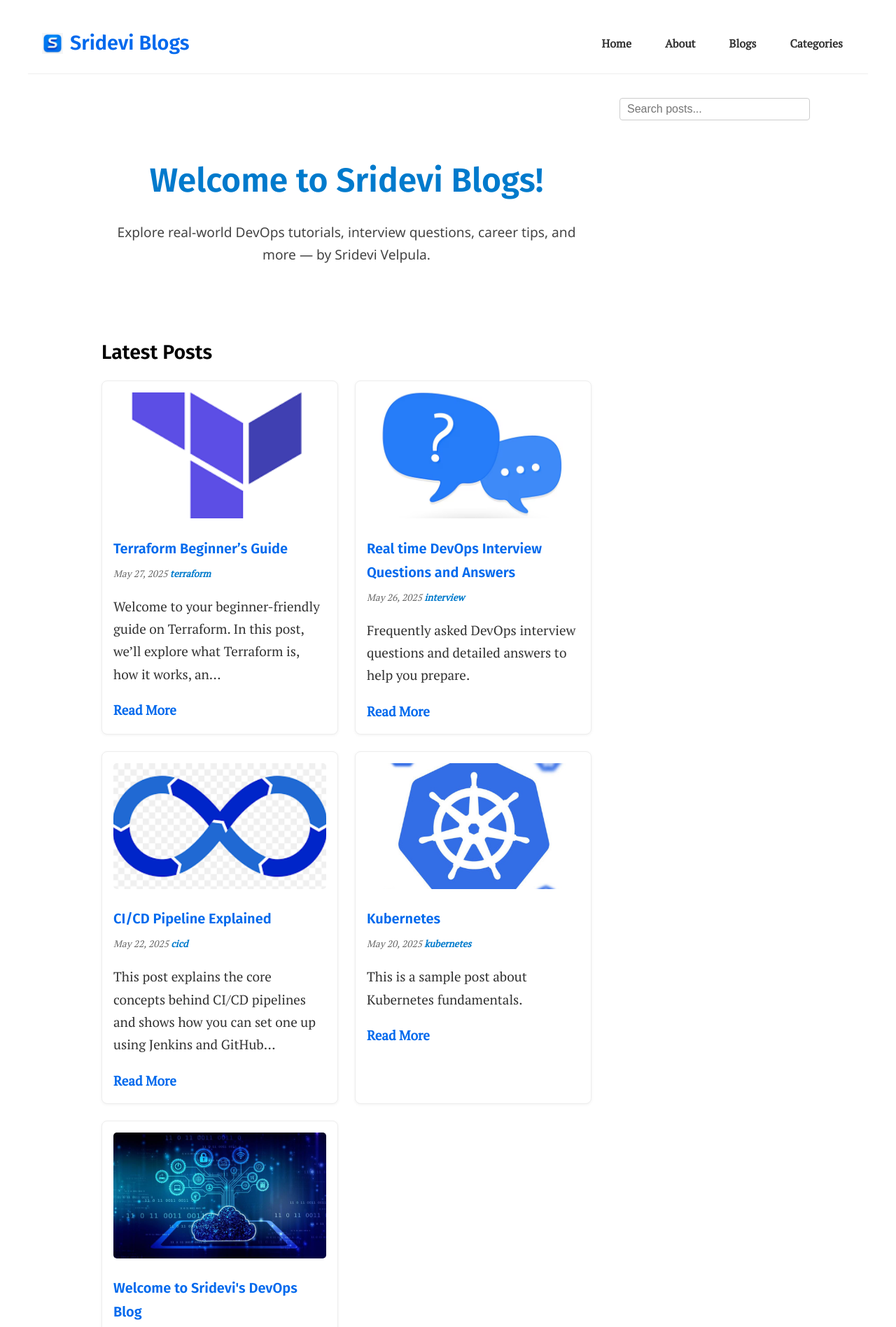
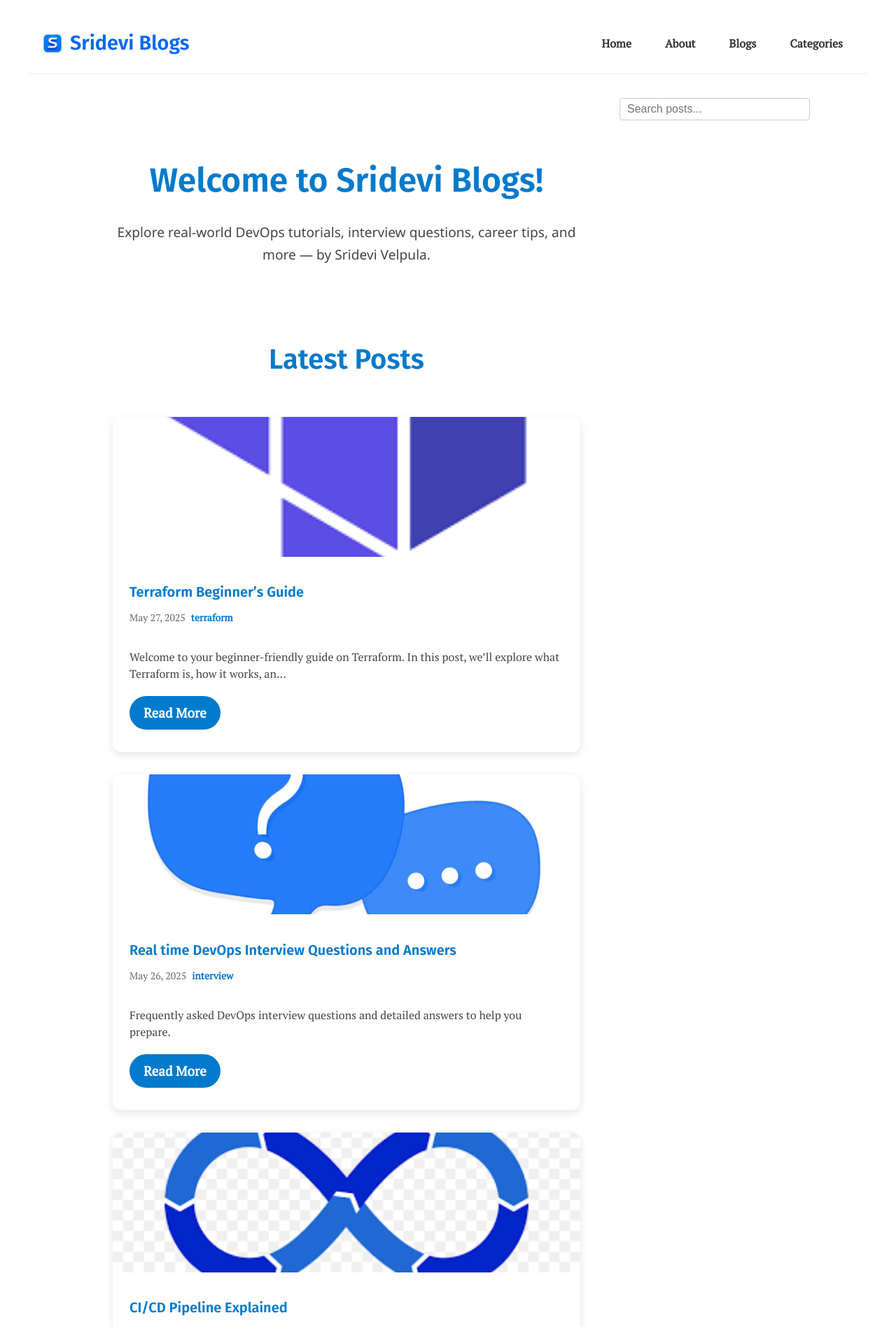
Before and after one commit to srideviblogs/srideviblogs.github.io, a Jekyll site: the page built from index.md, in a window 1280 px wide. Shown: the top 1897 px of the page at 70% size. Built offline with Jekyll 4.4.1, drawn with Linux system fonts in a browser that asks for light colours.

Commit message:
Update custom.css

```diff
--- a/assets/css/custom.css
+++ b/assets/css/custom.css
@@ -458,68 +458,97 @@ header.site-header {
   text-decoration: none;
 }
 
-/* Container grid for post cards */
+/* ------ Post card */
+.latest-posts {
+  max-width: 1200px;
+  margin: 0 auto 3rem;
+  padding: 0 1rem;
+}
+
+.section-title {
+  font-size: 2.5rem;
+  text-align: center;
+  color: #007acc;
+  margin-bottom: 3rem;
+  font-weight: 700;
+}
+
 .post-grid {
   display: grid;
   grid-template-columns: repeat(auto-fit, minmax(320px, 1fr));
-  gap: 1.5rem;
-  margin-top: 1rem;
+  gap: 2rem;
 }
 
-/* Individual post card */
 .post-card {
-  border: 1px solid #eee;
-  border-radius: 8px;
-  background-color: #fff;
-  box-shadow: 0 1px 4px rgba(0,0,0,0.06);
+  background: #fff;
+  border-radius: 12px;
+  box-shadow: 0 4px 12px rgb(0 0 0 / 0.1);
+  overflow: hidden;
   display: flex;
   flex-direction: column;
-  transition: box-shadow 0.3s ease;
-  padding: 1rem;
+  transition: box-shadow 0.3s ease, transform 0.3s ease;
 }
 
 .post-card:hover {
-  box-shadow: 0 4px 12px rgba(0,0,0,0.12);
+  box-shadow: 0 8px 24px rgb(0 0 0 / 0.15);
+  transform: translateY(-8px);
 }
 
-/* Post image */
+.post-image-link {
+  display: block;
+  overflow: hidden;
+}
+
 .post-image {
   width: 100%;
-  height: 180px;
+  height: 200px;
   object-fit: cover;
-  border-radius: 5px;
-  margin-bottom: 1rem;
+  transition: transform 0.3s ease;
 }
 
-/* Post content inside card */
-.post-content h3 {
-  margin: 0 0 0.5rem 0;
-  font-weight: 700;
-  font-family: 'Fira Sans', sans-serif;
-  font-size: 1.25rem;
-  color: #222;
+.post-card:hover .post-image {
+  transform: scale(1.05);
 }
 
-.post-content h3 a {
-  color: #0069ed;
-  text-decoration: none;
+.post-content {
+  padding: 1.5rem 1.5rem 2rem;
+  flex-grow: 1;
+  display: flex;
+  flex-direction: column;
 }
 
-.post-content h3 a:hover {
-  text-decoration: underline;
+.post-title {
+  font-size: 1.25rem;
+  font-weight: 700;
+  margin: 0 0 0.5rem;
 }
 
-/* Post meta details */
-.post-meta,
-.post-categories,
-.post-read-time {
-  font-size: 0.85rem;
-  color: #666;
-  margin: 0.25rem 0;
-  font-style: italic;
+.post-title a {
+  color: #007acc;
+  text-decoration: none;
+  border-bottom: 2px solid transparent;
+  transition: border-color 0.3s ease;
 }
 
-/* Category links */
+.post-title a:hover {
+  border-color: #007acc;
+}
+
+.post-meta {
+  font-size: 0.875rem;
+  color: #666;
+  margin-bottom: 1rem;
+  display: flex;
+  flex-wrap: wrap;
+  gap: 0.5rem;
+  align-items: center;
+}
+
+.post-meta time {
+  font-style: normal;
+}
+
+/* Category links (your integrated styles) */
 .category-link {
   color: #007acc;
   text-decoration: none;
@@ -529,7 +558,15 @@ header.site-header {
   text-decoration: underline;
 }
 
-/* Read more link */
+.post-excerpt {
+  color: #444;
+  font-size: 1rem;
+  flex-grow: 1;
+  margin-bottom: 1.25rem;
+  line-height: 1.5;
+}
+
+/* Read more link (integrated your styles) */
 .read-more {
   margin-top: auto;
   font-weight: 600;
@@ -543,27 +580,58 @@ header.site-header {
   text-decoration: underline;
 }
 
-/* View all posts link styling */
-.view-all-posts {
-  display: inline-block;
-  margin-top: 1.5rem;
-  font-weight: 700;
-  color: #0069ed;
+.read-more-btn {
+  /* keeping your read-more-btn for the pill button style */
+  align-self: flex-start;
+  background-color: #007acc;
+  color: white;
+  font-weight: 600;
+  padding: 0.5rem 1.25rem;
+  border-radius: 25px;
   text-decoration: none;
+  transition: background-color 0.3s ease;
 }
 
-.view-all-posts:hover {
-  text-decoration: underline;
+.read-more-btn:hover {
+  background-color: #005ea6;
+}
+
+/* View all posts button */
+.view-all-posts-wrapper {
+  text-align: center;
+  margin-top: 3rem;
+}
+
+.view-all-posts-btn {
+  display: inline-block;
+  background-color: transparent;
+  border: 2px solid #007acc;
+  color: #007acc;
+  font-weight: 600;
+  padding: 0.5rem 1.5rem;
+  border-radius: 25px;
+  text-decoration: none;
+  transition: background-color 0.3s ease, color 0.3s ease;
+}
+
+.view-all-posts-btn:hover {
+  background-color: #007acc;
+  color: white;
 }
 
 /* Responsive adjustments */
+@media (max-width: 768px) {
+  .post-image {
+    height: 180px;
+  }
+}
+
 @media (max-width: 480px) {
-  .post-grid {
-    grid-template-columns: 1fr;
+  .post-image {
+    height: 150px;
   }
-
-  .post-image {
-    height: 160px;
+  .post-title {
+    font-size: 1.1rem;
   }
 }
 
```
